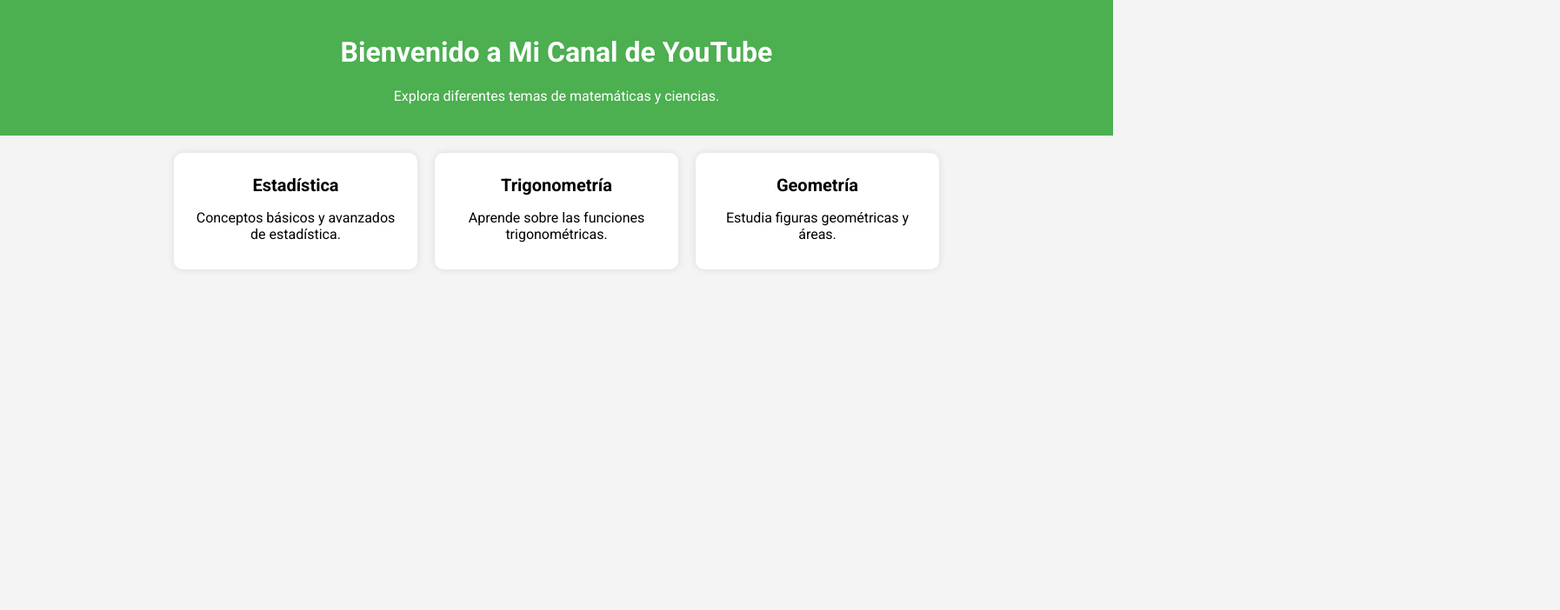
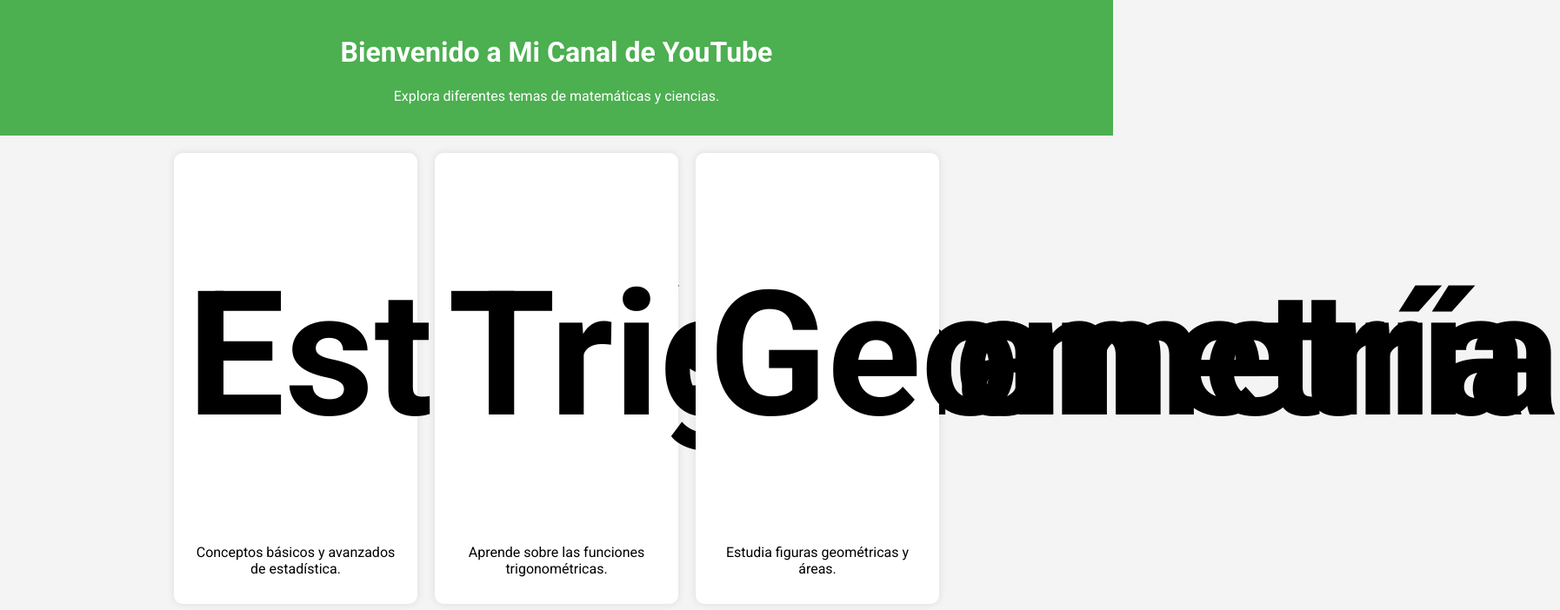
Before and after one commit to jbmath-sys/jbmath-site, a plain HTML site: page index.html in a window 1280 px wide. Shown: the whole page at 87% size, 1794 px wide, since content can reach past the window. Drawn offline with Linux system fonts and the light colour scheme.

Commit message:
Update index.html

```diff
--- a/index.html
+++ b/index.html
@@ -39,8 +39,8 @@
             transform: scale(1.05);
         }
         .category h3 {
-            margin: 10px 0;
-            font-size: 20px;
+            margin: 100px 0;
+            font-size: 200px;
         }
         .videos {
             display: none;
```
